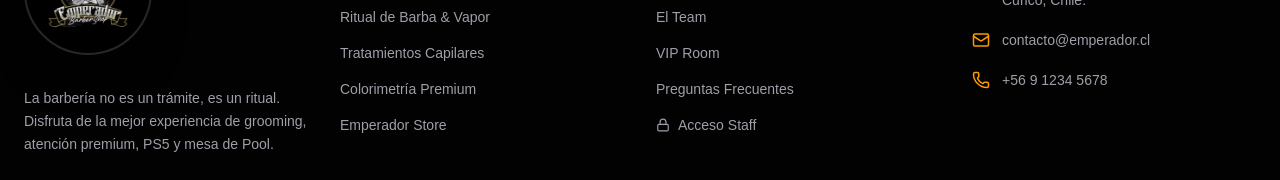
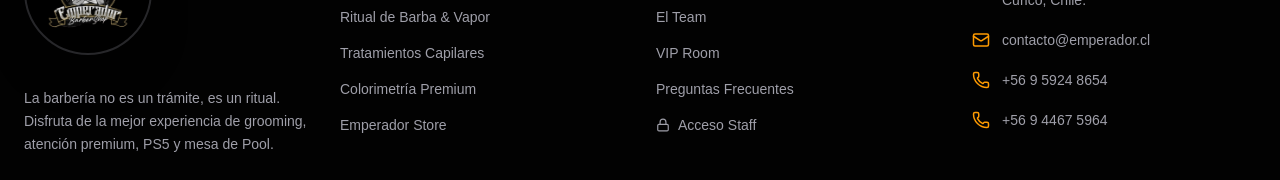
Before and after one commit to xBenGx/emperador-barbershop, a Next.js app: page / in a window 1280 px wide. Shown: the part 8738-8918 px from the top of the page. Built offline with nearby package versions, Linux system fonts and the light colour scheme; no server answers; the database is empty.

Commit message:
Update Footer.tsx

```diff
--- a/components/Footer.tsx
+++ b/components/Footer.tsx
@@ -106,7 +106,11 @@
               </li>
               <li className="flex items-center gap-3 group">
                 <LucideIcons.Phone size={18} className="text-amber-500 shrink-0 group-hover:scale-110 transition-transform" />
-                <span>+56 9 1234 5678</span>
+                <span>+56 9 5924 8654</span>
+              </li>
+                            <li className="flex items-center gap-3 group">
+                <LucideIcons.Phone size={18} className="text-amber-500 shrink-0 group-hover:scale-110 transition-transform" />
+                <span>+56 9 4467 5964</span>
               </li>
             </ul>
           </div>
```
